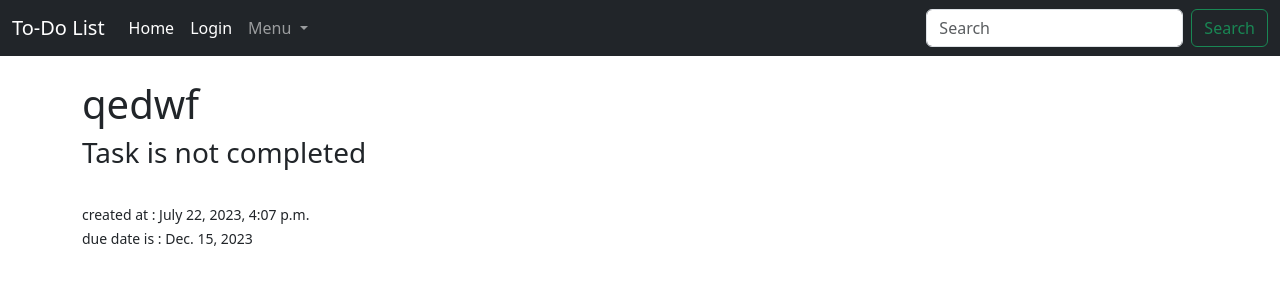
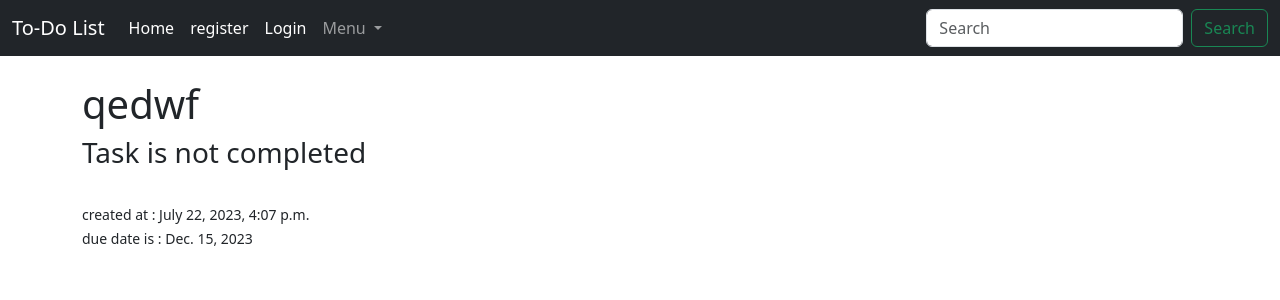
Before and after one commit to YeganeGholipour/to-do-list, a Django app: page /task/1 in a window 1280 px wide. Shown: the top 300 px of the page. Run offline with Django 4.2, Linux system fonts and the light colour scheme; data comes from the database, SQL or seed files in the repository.

Commit message:
adding register option to the navbar in base.html

```diff
--- a/page/templates/base.html
+++ b/page/templates/base.html
@@ -35,6 +35,10 @@
 
         {% else %}
           <li class="nav-item">
+            <a class="nav-link active" aria-current="page" href="{% url 'register' %}">register</a>
+          </li>
+
+          <li class="nav-item">
             <a class="nav-link active" aria-current="page" href="{% url 'login' %}">Login</a>
           </li>
 
```
Also changed, not shown: db.sqlite3.
